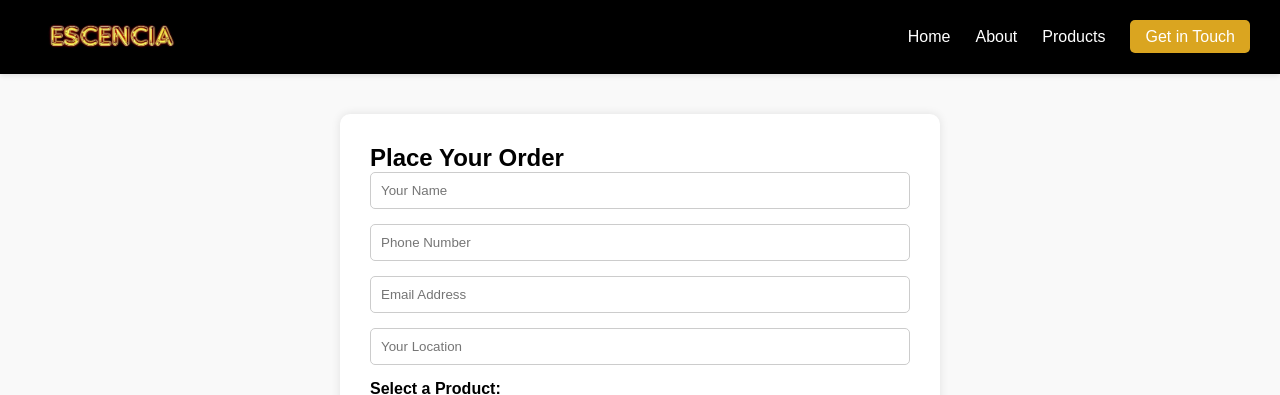
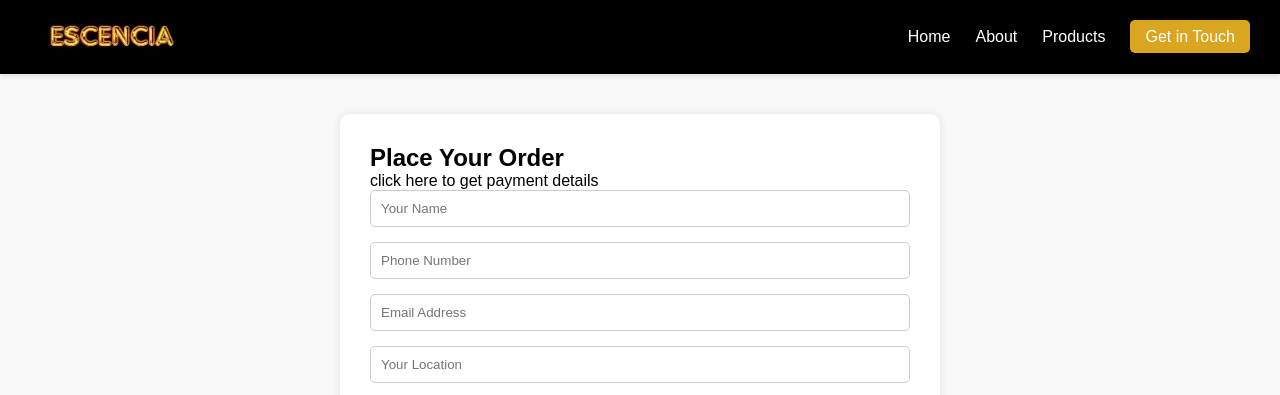
Before and after one commit to BlaqWillie/EscenciaFashion2, a plain HTML site: page purchase.html in a window 1280 px wide. Shown: the top 395 px of the page. Drawn offline with Linux system fonts and the light colour scheme.

Commit message:
sixth commit

```diff
--- a/purchase.html
+++ b/purchase.html
@@ -33,6 +33,7 @@
   <section class="purchase-section">
   <div class="form-container">
     <h2>Place Your Order</h2>
+    <p>click here to get payment details</p>
     <form action="https://api.web3forms.com/submit" method="POST" class="purchase-form">
         <input type="hidden" name="access_key" value="e85c2e2a-c801-42ae-a8c7-3e6dfc1a4d">
       <input type="text" placeholder="Your Name" required>
```
